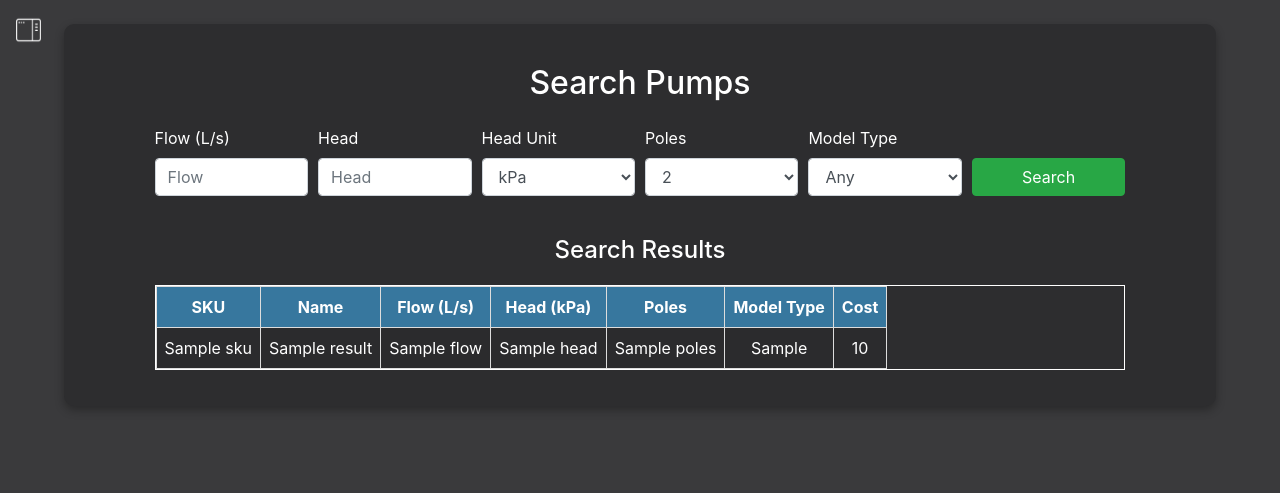
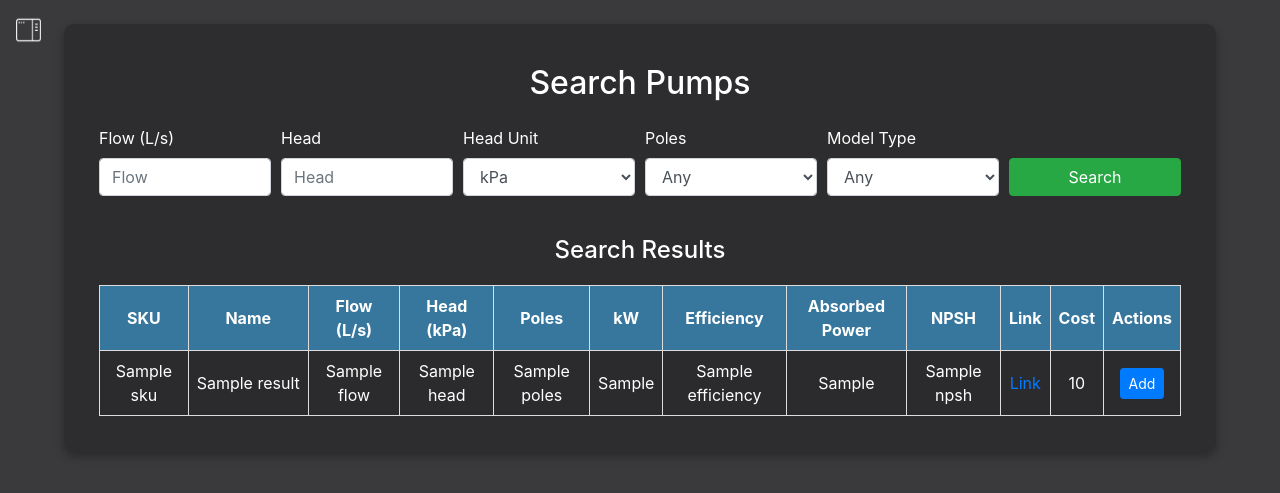
Before and after one commit to odayton/RBM-Tender-App, a Flask app: template app/templates/pumps/search_pumps.html in a window 1280 px wide. Shown: the part 56-549 px from the top of the page. Run offline with Flask 2, Linux system fonts and the light colour scheme; tables that the repository leaves empty hold one stand-in row (values such as "Sample post"); the template is opened without the code that fills it: values that come from a table or form of the project are taken from there, most other values are stand-ins (such as "Sample title", 1, 10 or a date in 2020); some libraries are stand-ins or nearby versions.

Commit message:
Search feature working

```diff
--- a/app/templates/pumps/search_pumps.html
+++ b/app/templates/pumps/search_pumps.html
@@ -5,46 +5,30 @@
 {% endblock %}
 
 {% block content %}
-<div class="container">
+<div class="container-fluid" style="max-width: 100%;">
     <h2 class="text-center mb-4">Search Pumps</h2>
     <form method="POST" action="{{ url_for('pumps.search_pumps') }}">
+        {{ form.hidden_tag() }}
         <div class="form-row align-items-end">
             <div class="form-group col-md-2">
                 <label for="flow">Flow (L/s)</label>
-                <input type="number" class="form-control" id="flow" name="flow" placeholder="Flow" required>
+                {{ form.flow(class="form-control", id="flow", placeholder="Flow") }}
             </div>
             <div class="form-group col-md-2">
                 <label for="head">Head</label>
-                <input type="number" class="form-control" id="head" name="head" placeholder="Head" required>
+                {{ form.head(class="form-control", id="head", placeholder="Head") }}
             </div>
             <div class="form-group col-md-2">
                 <label for="head_unit">Head Unit</label>
-                <select class="form-control" id="head_unit" name="head_unit" required>
-                    <option value="kpa">kPa</option>
-                    <option value="m">m</option>
-                </select>
+                {{ form.head_unit(class="form-control", id="head_unit") }}
             </div>
             <div class="form-group col-md-2">
                 <label for="poles">Poles</label>
-                <select class="form-control" id="poles" name="poles" required>
-                    <option value="2">2</option>
-                    <option value="4">4</option>
-                </select>
+                {{ form.poles(class="form-control", id="poles") }}
             </div>
             <div class="form-group col-md-2">
                 <label for="model_type">Model Type</label>
-                <select class="form-control" id="model_type" name="model_type" required>
-                    <option value="any">Any</option>
-                    <option value="NBG">NBG</option>
-                    <option value="NBGE">NBGE</option>
-                    <option value="CR">CR</option>
-                    <option value="CRE">CRE</option>
-                    <option value="TP">TP</option>
-                    <option value="TPE">TPE</option>
-                    <option value="NK">NK</option>
-                    <option value="CM">CM</option>
-                    <option value="UPS">UPS</option>
-                </select>
+                {{ form.model_type(class="form-control", id="model_type") }}
             </div>
             <div class="form-group col-md-2">
                 <button type="submit" class="btn btn-success w-100">Search</button>
@@ -54,8 +38,8 @@
 
     {% if results %}
     <h4 class="text-center mt-4">Search Results</h4>
-    <div class="table-container">
-        <table class="table table-striped table-bordered table-responsive">
+    <div class="table-container" style="overflow-x: auto; width: 100%;">
+        <table class="table table-striped table-bordered" style="width: 100%;">
             <thead>
                 <tr>
                     <th>SKU</th>
@@ -63,25 +47,41 @@
                     <th>Flow (L/s)</th>
                     <th>Head (kPa)</th>
                     <th>Poles</th>
-                    <th>Model Type</th>
+                    <th>kW</th>
+                    <th>Efficiency</th>
+                    <th>Absorbed Power</th>
+                    <th>NPSH</th>
+                    <th>Link</th>
                     <th>Cost</th>
+                    <th>Actions</th>
                 </tr>
             </thead>
             <tbody>
                 {% for result in results %}
                 <tr>
-                    <td>{{ result.sku }}</td>
-                    <td>{{ result.name }}</td>
-                    <td>{{ result.flow }}</td>
-                    <td>{{ result.head }}</td>
-                    <td>{{ result.poles }}</td>
-                    <td>{{ result.model_type }}</td>
-                    <td>{{ result.cost }}</td>
+                    <td>{{ result['sku'] }}</td>
+                    <td>{{ result['name'] }}</td>
+                    <td>{{ result['flow'] }}</td>
+                    <td>{{ result['head'] }}</td>
+                    <td>{{ result['poles'] }}</td>
+                    <td>{{ result['kw'] }}</td>
+                    <td>{{ result['efficiency'] }}</td>
+                    <td>{{ result['absorbed_power'] }}</td>
+                    <td>{{ result['npsh'] }}</td>
+                    <td><a href="{{ result['image_path'] }}">Link</a></td>
+                    <td>{{ result['cost'] }}</td>
+                    <td>
+                        <form action="{{ url_for('pumps.add_historic_pump', sku=result['sku']) }}" method="get" style="display:inline;">
+                            <button type="submit" class="btn btn-primary btn-sm">Add</button>
+                        </form>
+                    </td>
                 </tr>
                 {% endfor %}
             </tbody>
         </table>
     </div>
+    {% else %}
+    <h4 class="text-center mt-4">No results found.</h4>
     {% endif %}
 </div>
 {% endblock %}
```
Also changed, not shown: app/blueprints/pumps.py (+84 -3 lines), 1 other file.
